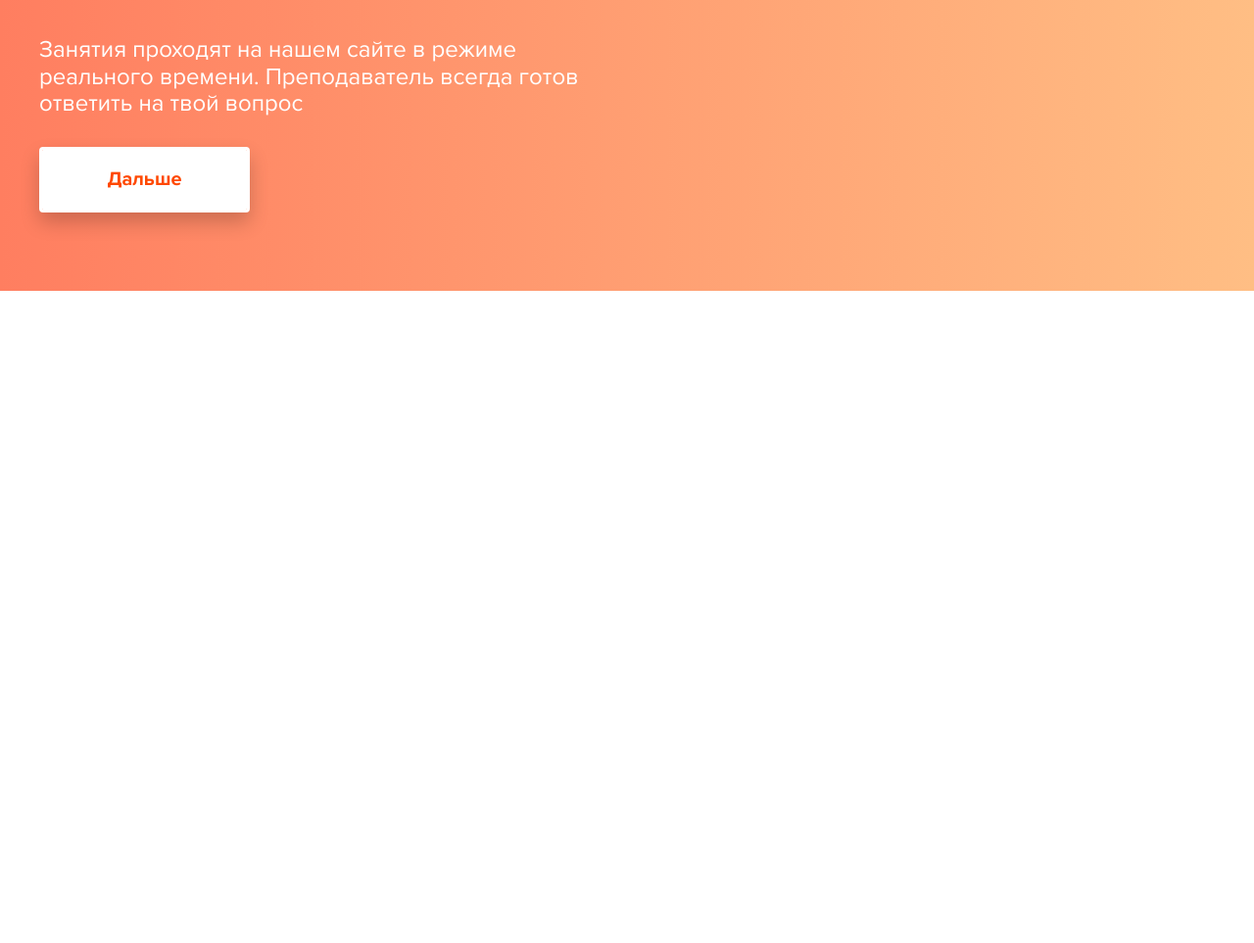
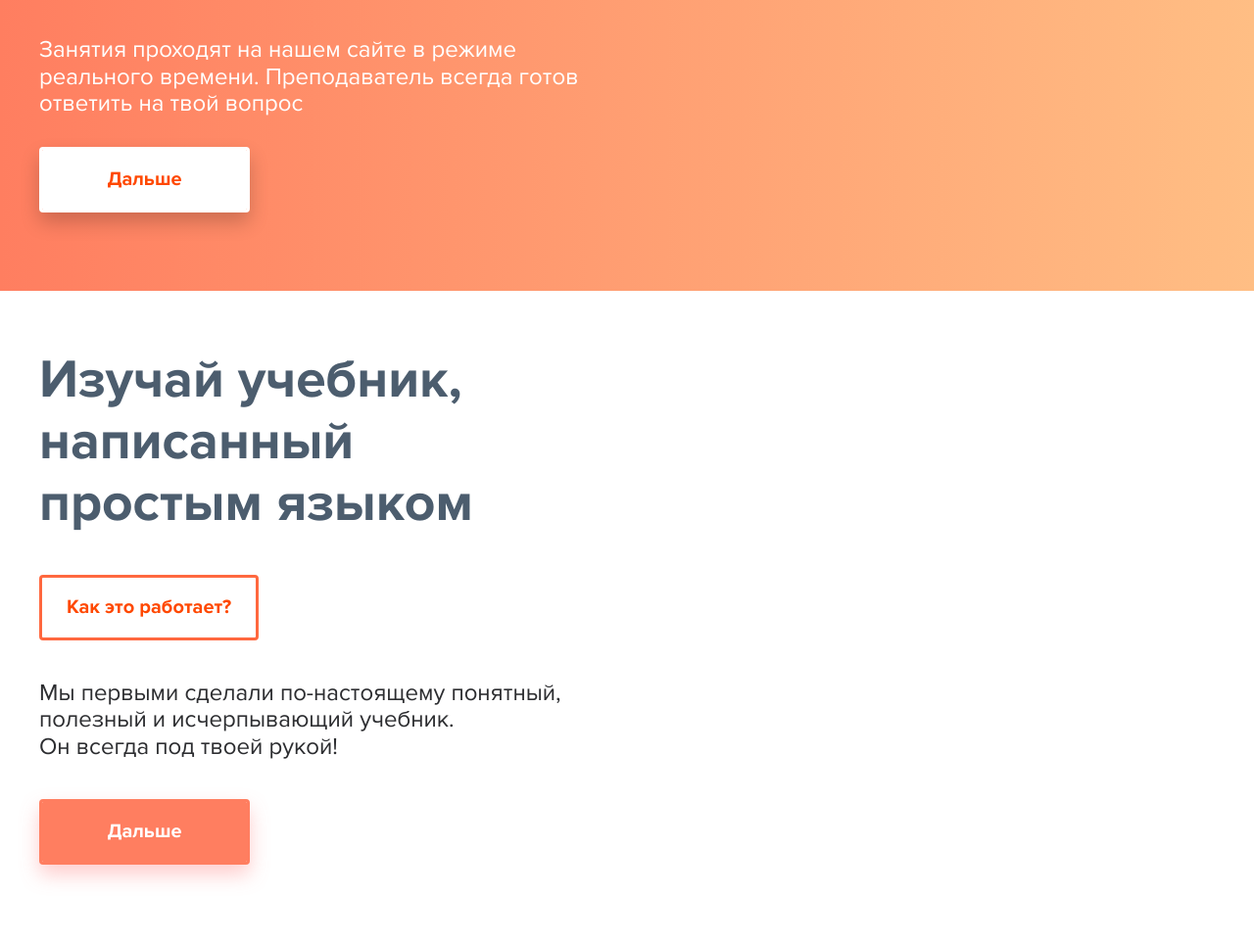
Before and after one commit to murlyka-sites/031-hwr, a website: page source/index.pug in a window 1280 px wide. Shown: the part 2258-3221 px from the top of the page at 98% size. Before the commit the page ends 2555 px from the top, so only its background shows below. Drawn offline with nearby package versions, Linux system fonts and the light colour scheme; files that its build step writes are made by us from their sources; files whose address does not match are found by name.

Commit message:
layout typo for book

```diff
--- a/source/index.pug
+++ b/source/index.pug
@@ -77,3 +77,20 @@ html(lang="ru")
 						| ответить на твой вопрос
 					a.button.button_type_link.button_theme_white.button_size_md.button_shadow_black(href="#") Дальше
 				.section__column.section__column_pr
+
+		section.section-book.section
+			.section__container.section-training__container
+				.section__column.section__column_desc
+					h2.h2.offset-b-40.color-marengo Изучай учебник,
+						br
+						| написанный
+						br
+						| простым языком
+					a.button.button_type_link.button_size_md.button_theme_border-tomato.offset-b-40(href="#") Как это работает?
+					p.slogan.offset-b-40.color-gray-blue Мы первыми сделали по-настоящему понятный,
+						br
+						| полезный и исчерпывающий учебник.
+						br
+						| Он всегда под твоей рукой!
+					a.button.button_type_link.button_size_md.button_theme_coral.button_shadow_coral(href="#") Дальше
+				.section__column.section__column_pr
--- a/source/stylus/style.styl
+++ b/source/stylus/style.styl
@@ -48,3 +48,7 @@
 	padding 120px 0 80px
 	color white
 }
+
+.section-book {
+	padding 60px 0 80px
+}
```
Also changed, not shown: public/css/style.css, public/index.html.
